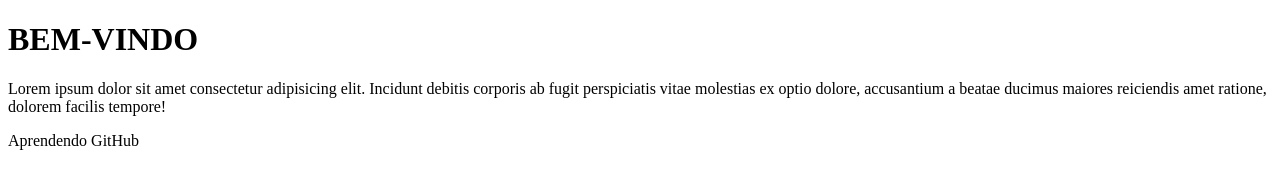
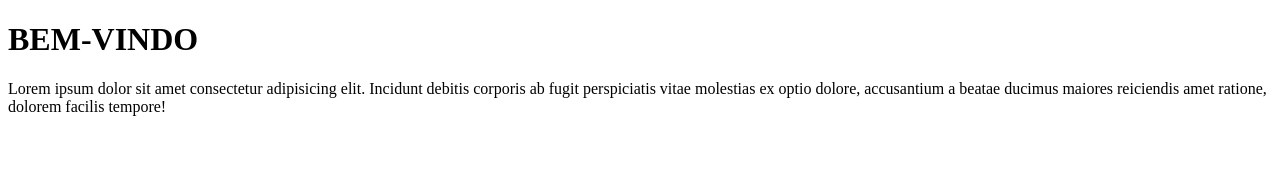
Before and after one commit to GloboBallt/ads_intro_git, a plain HTML site: page index.html in a window 1280 px wide. Drawn offline with Linux system fonts and the light colour scheme.

Commit message:
Update index.html

```diff
--- a/index.html
+++ b/index.html
@@ -14,7 +14,7 @@
         maiores reiciendis amet ratione, dolorem facilis tempore!
     </p>
     <nav>
-        <p>Aprendendo GitHub</p>
+
     </nav>
 </body>
 </html>
```
